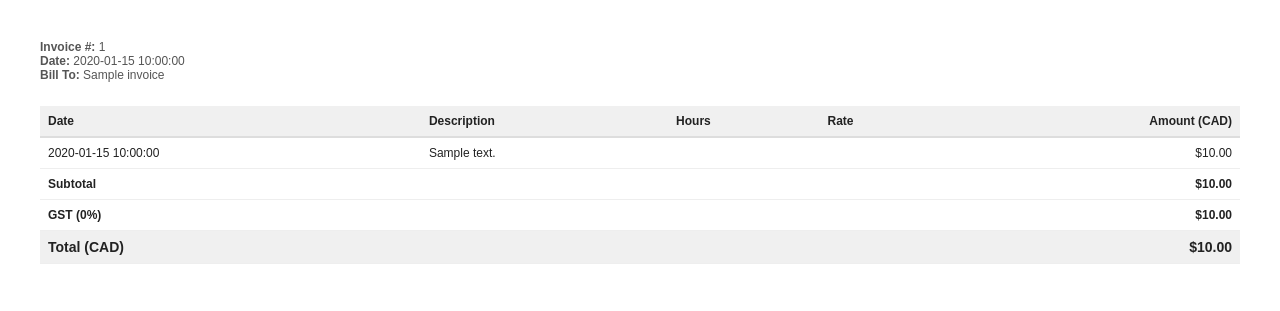
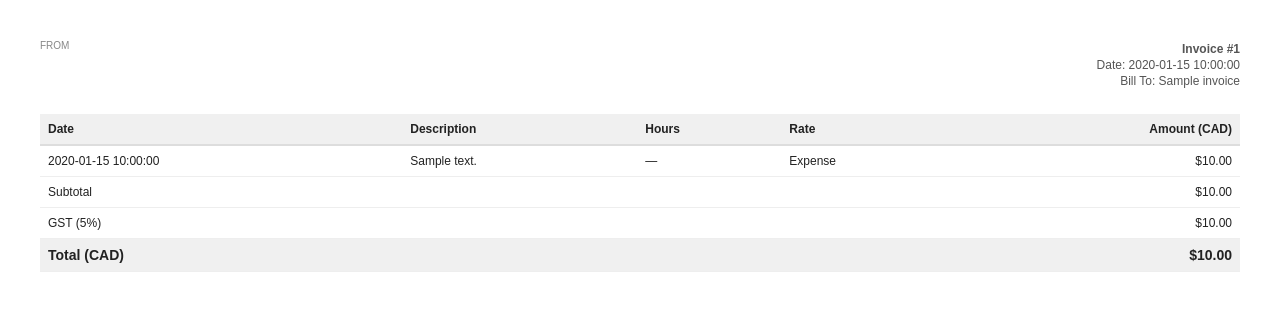
Before and after one commit to BASECAMP70/BASECAMPARB, a Flask app: template timesheet/templates/invoice_pdf.html in a window 1280 px wide. Shown: the top 311 px of the page. Run offline with Flask 3, Linux system fonts and the light colour scheme; the template is opened without the code that fills it: most values are stand-ins (such as "Sample title", 1, 10 or a date in 2020).

Commit message:
fix: invoice PDF template - GST rate from settings, two-column layout, GST registration footer

```diff
--- a/timesheet/templates/invoice_pdf.html
+++ b/timesheet/templates/invoice_pdf.html
@@ -1,29 +1,35 @@
 <!DOCTYPE html>
-<html>
+<html lang="en">
 <head>
   <meta charset="UTF-8">
   <style>
     body { font-family: Arial, sans-serif; font-size: 12px; color: #222; margin: 40px; }
     h1 { font-size: 22px; margin-bottom: 4px; }
-    .meta { color: #555; margin-bottom: 24px; }
+    .parties { display: flex; justify-content: space-between; margin-bottom: 24px; }
+    .party label { font-size: 10px; text-transform: uppercase; color: #888; display: block; margin-bottom: 4px; }
+    .invoice-meta { text-align: right; }
+    .invoice-meta p { margin: 2px 0; color: #555; }
     table { width: 100%; border-collapse: collapse; margin-bottom: 16px; }
     th { background: #f0f0f0; text-align: left; padding: 8px; border-bottom: 2px solid #ddd; }
     td { padding: 8px; border-bottom: 1px solid #eee; }
     .amount { text-align: right; }
-    .totals td { font-weight: bold; }
+    .totals td { font-weight: normal; }
     .grand-total td { background: #f0f0f0; font-size: 14px; font-weight: bold; }
+    .gst-note { color: #888; font-size: 10px; margin-top: 24px; }
   </style>
 </head>
 <body>
-  <h1>{{ settings.business_name }}</h1>
-  {% if settings.gst_number %}
-  <div class="meta">GST: {{ settings.gst_number }}</div>
-  {% endif %}
-
-  <div class="meta">
-    <strong>Invoice #:</strong> {{ invoice.invoice_number }}<br>
-    <strong>Date:</strong> {{ invoice.issued_date }}<br>
-    <strong>Bill To:</strong> {{ invoice.client_name }}
+  <div class="parties">
+    <div class="party">
+      <label>From</label>
+      <strong>{{ settings.business_name }}</strong>
+      {% if settings.gst_number %}<br>GST: {{ settings.gst_number }}{% endif %}
+    </div>
+    <div class="invoice-meta">
+      <p><strong>Invoice #{{ invoice.invoice_number }}</strong></p>
+      <p>Date: {{ invoice.issued_date }}</p>
+      <p>Bill To: {{ invoice.client_name }}</p>
+    </div>
   </div>
 
   <table>
@@ -45,8 +51,8 @@
         <td>{{ item.hours }}</td>
         <td>${{ "%.2f"|format(item.rate) }}</td>
         {% else %}
-        <td></td>
-        <td></td>
+        <td>—</td>
+        <td>Expense</td>
         {% endif %}
         <td class="amount">${{ "%.2f"|format(item.amount) }}</td>
       </tr>
@@ -54,9 +60,13 @@
     </tbody>
     <tfoot>
       <tr class="totals"><td colspan="4">Subtotal</td><td class="amount">${{ "%.2f"|format(invoice.subtotal) }}</td></tr>
-      <tr class="totals"><td colspan="4">GST ({{ (invoice.gst / invoice.subtotal * 100) | round(1) if invoice.subtotal else 0 }}%)</td><td class="amount">${{ "%.2f"|format(invoice.gst) }}</td></tr>
+      <tr class="totals"><td colspan="4">GST ({{ (settings.gst_rate * 100)|int }}%)</td><td class="amount">${{ "%.2f"|format(invoice.gst) }}</td></tr>
       <tr class="grand-total"><td colspan="4">Total (CAD)</td><td class="amount">${{ "%.2f"|format(invoice.total) }}</td></tr>
     </tfoot>
   </table>
+
+  {% if settings.gst_number %}
+  <p class="gst-note">GST Registration: {{ settings.gst_number }}</p>
+  {% endif %}
 </body>
 </html>
```
